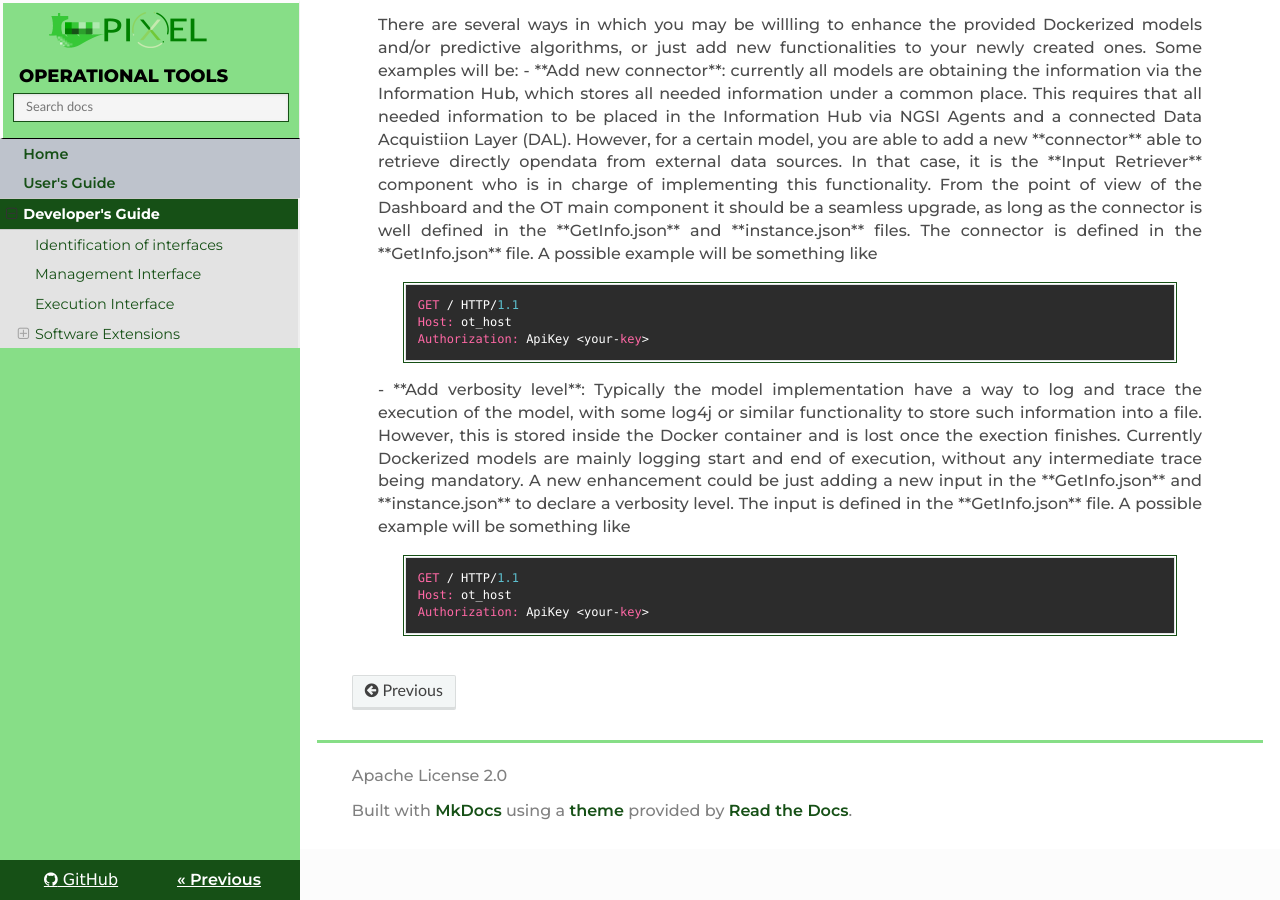
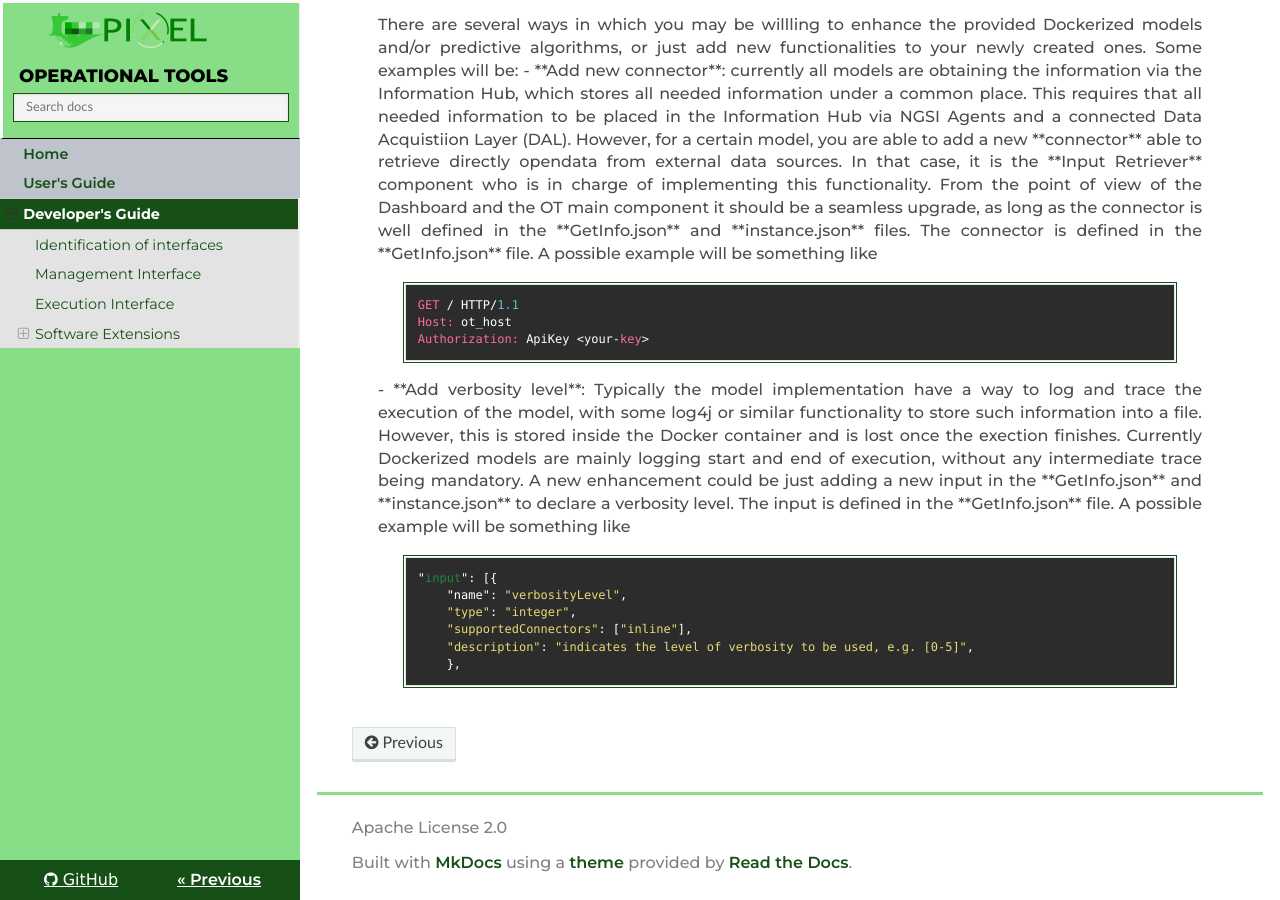
Before and after one commit to pixel-ports/docs-pas, an MkDocs documentation site: the page built from docs/devel_guide.md, in a window 1280 px wide and 900 px high, scrolled down 4364 px. Built offline with MkDocs 1.6.1, drawn with Linux system fonts in a browser that asks for light colours; nearby versions of some CDN libraries; old or Windows-style settings are respelled for this version of MkDocs.

Commit message:
Update devel_guide.md

````diff
--- a/docs/devel_guide.md
+++ b/docs/devel_guide.md
@@ -148,9 +148,12 @@ Authorization: ApiKey <your-key>
   - **Add verbosity level**: Typically the model implementation have a way to log and trace the execution of the model, with some log4j or similar functionality to store such information into a file. However, this is stored inside the Docker container and is lost once the exection finishes. Currently Dockerized models are mainly logging start and end of execution, without any intermediate trace being mandatory. A new enhancement could be just adding a new input in the **GetInfo.json** and **instance.json** to declare a verbosity level.  The input is defined in the **GetInfo.json** file. A possible example will be something like
 
 ```
-GET / HTTP/1.1
-Host: ot_host
-Authorization: ApiKey <your-key>
+"input": [{
+	"name": "verbosityLevel",
+	"type": "integer",
+	"supportedConnectors": ["inline"],
+	"description": "indicates the level of verbosity to be used, e.g. [0-5]",
+	},
 ```
 
 <br/>
````
